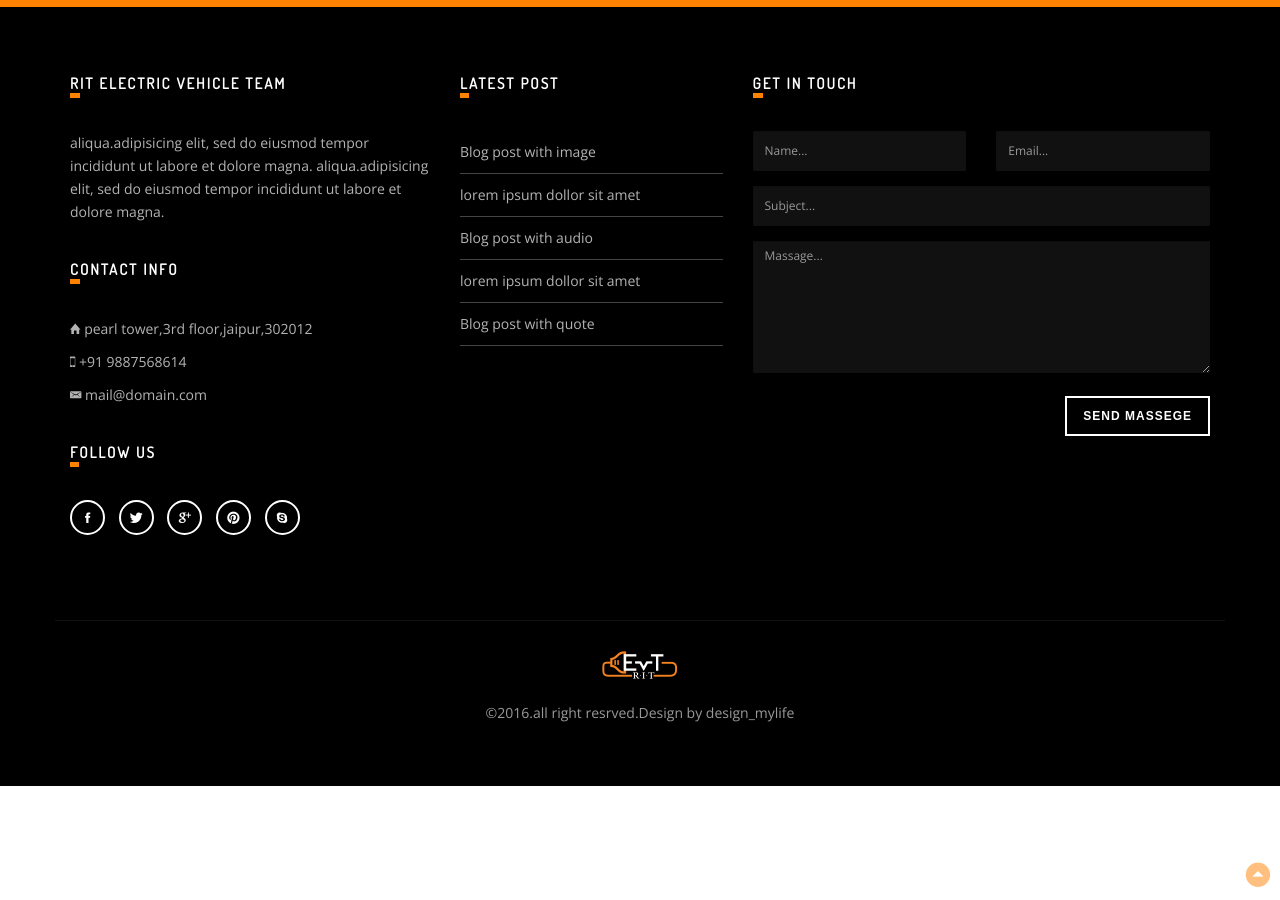
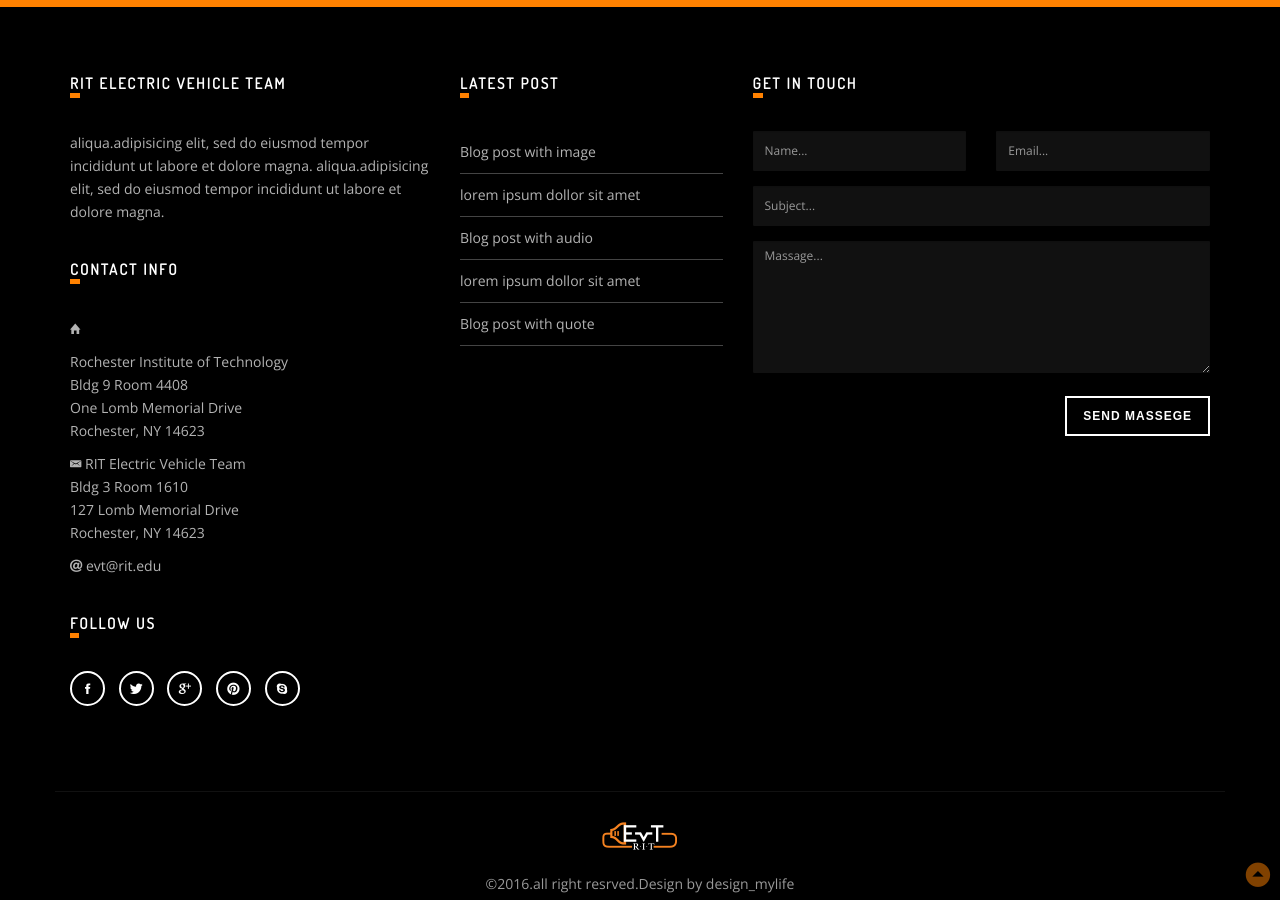
Before and after one commit to RIT-EVT/RIT-EVT.github.io, a Jekyll site: the page built from index.html, in a window 1280 px wide and 900 px high, scrolled down 4353 px. Built offline with Jekyll 4.4.1, drawn with Linux system fonts in a browser that asks for light colours; some web fonts are replaced; the list of posts is cut into pages by our own code.

Commit message:
Committing and pushing to work on another computer

```diff
--- a/_config.yml
+++ b/_config.yml
@@ -1,6 +1,16 @@
 # Site settings
 title: RIT Electric Vehicle Team
 email: evt@rit.edu
+physical_address: |
+  Rochester Institute of Technology
+  Bldg 9 Room 4408
+  One Lomb Memorial Drive
+  Rochester, NY 14623
+mailing_address: |
+  RIT Electric Vehicle Team
+  Bldg 3 Room 1610
+  127 Lomb Memorial Drive
+  Rochester, NY 14623
 description: >
   Official website for the RIT Electric Vehicle Team. Check here for news, info,
   and sponsorship information.
--- a/_includes/footer.html
+++ b/_includes/footer.html
@@ -10,10 +10,10 @@
                 </div>
                 <div class="space-20"></div>
                 <div class="footer-col">
-                    <h3>contact info</h3>
-                    <p><i class="ion-home"></i> pearl tower,3rd floor,jaipur,302012</p>
-                    <p><i class="ion-iphone"></i> +91 9887568614</p>
-                    <p><i class="ion-email"></i> mail@domain.com</p>
+                    <h3>Contact Info</h3>
+                    <p><i class="ion-home"></i></p> <div><p>{{site.physical_address | newline_to_br}}</p></div>
+                    <p><i class="ion-email"></i> {{site.mailing_address | newline_to_br}}</p>
+                    <p><i class="ion-at"></i> {{site.email}}</p>
                 </div>
                 <div class="space-20"></div>
                 <div class="footer-col">
```
Also changed, not shown: README.md.
